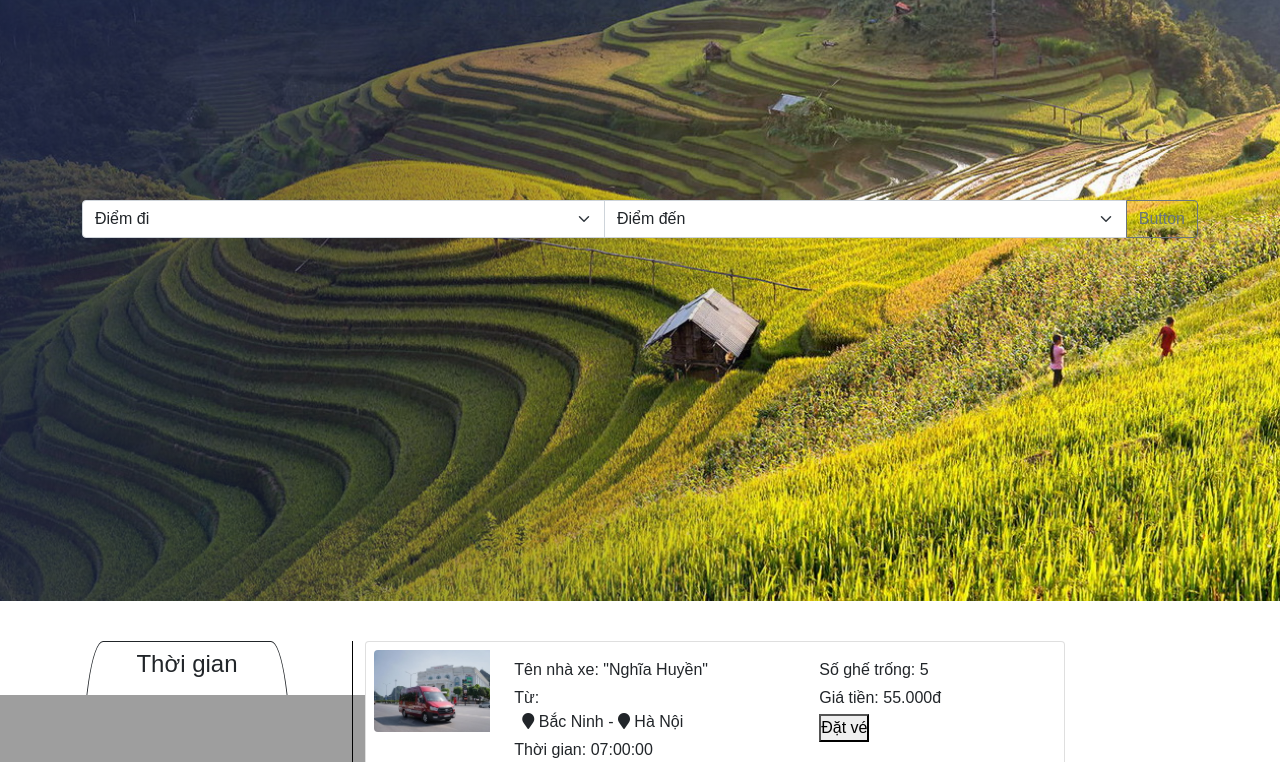
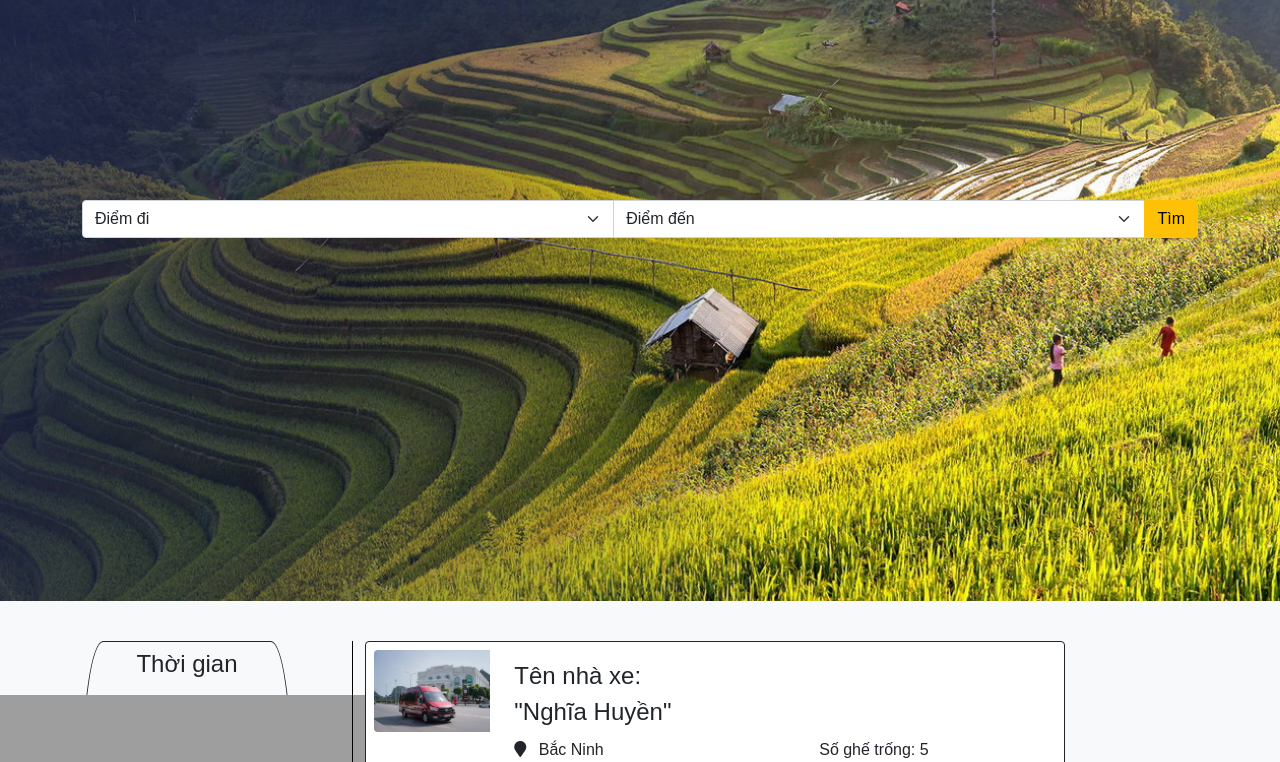
Before and after one commit to Moobbot/BTL_CSE481_CNPM, a PHP site: page /BTL_CNW/lichtrinh in a window 1280 px wide. Shown: the part 247-1009 px from the top of the page. Run offline with PHP 8.4, Linux system fonts and the light colour scheme; data comes from the database, SQL or seed files in the repository; some libraries are stand-ins or nearby versions; some web fonts are replaced; grey boxes are pictures that could not be loaded.

Commit message:
chỉnh sửa card

```diff
--- a/wibu/views/pages/lichtrinhView.php
+++ b/wibu/views/pages/lichtrinhView.php
@@ -1,5 +1,5 @@
 <main>
-    <div class="main-area">
+    <div class="main-area bg-light">
         <!--* slider Area Start-->
         <section class="slider-area hero-image-1 hero-overly">
             <div class="slider-active">
@@ -32,7 +32,7 @@
                                             }
                                             ?>
                                         </select>
-                                        <button class="btn btn-outline-secondary" type="button">Button</button>
+                                        <button class="btn btn-warning" type="button">Tìm</button>
                                     </div>
                                 </div>
                             </div>
@@ -95,12 +95,12 @@
                     </div>
                 </div>
 
-                <div class="mt-3 si-me border-start border-1 ms-lg-5"
+                <div class="mt-3 si-me border-start border-1  ms-lg-5"
                     style="width: 75%; border-color: #000 !important;">
                     <?php
                     while ($row = mysqli_fetch_array($data["Lichtrinh"])) {
                     ?>
-                    <div class="card mb-3" style="max-width: 700px;">
+                    <div class="card mb-3 border-dark " style="max-width: 700px;">
                         <div class="row g-0">
                             <div class="col-2 mt-2 mx-2">
                                 <img src="assets/img/gallery/xe.png" class="img-fluid rounded-start" alt="...">
@@ -109,30 +109,31 @@
                                 <div class="card-body">
                                     <div class="row ">
                                         <div class="col-7">
-                                            <div class="mb-1">Tên nhà xe: <?php echo $row["ten_nhaxe"] ?></div>
-                                            <div class="my-1">Từ: <br>
-                                                <div class="ms-2">
-                                                    <i class="fas fa-map-marker"></i>
-                                                    <?php echo $row["diemdi_tuyenduong"]?> -
-                                                    <i class="fas fa-map-marker"></i>
-                                                    <?php echo $row["diemden_tuyenduong"]?>
-                                                </div>
+                                            <div class="mb-1 fs-4">Tên nhà xe:
+                                                <br>
+                                                <?php echo $row["ten_nhaxe"] ?></div>
+                                            <div class="my-2">
+                                                <i class="fas fa-map-marker me-2"></i>
+                                                <?php echo $row["diemdi_tuyenduong"]?>
+                                                <br>
+                                                <i class="fas fa-arrow-down"></i>
+                                                <br>
+                                                <i class="fas fa-map-marker me-2"></i>
+                                                <?php echo $row["diemden_tuyenduong"]?>
                                             </div>
-                                            <div class="my-1">Thời gian:
+                                            <div class="my-2">Thời gian:
                                                 <?php echo $row["giodi_chuyenxe"] ?>
-
                                             </div>
                                         </div>
                                         <div class="col-1">
-
                                         </div>
-                                        <div class="col-4">
+                                        <div class="col-4" style = 'margin-top: 80px'>
                                             <div class="mb-1">Số ghế trống: <?php echo $row["soghetrong"] ?>
                                             </div>
-                                            <div class="my-1">Giá tiền:
+                                            <div class="my-2 mt-2">Giá tiền:
                                                 <?php echo $row["giatien_chuyenxe"]?>.000đ</div>
-                                            <div class="my-1">
-                                                <button>Đặt vé</button>
+                                            <div class="my-2 mt-2">
+                                                <button class="btn btn-primary">Đặt vé</button>
                                             </div>
                                         </div>
                                     </div>
```
